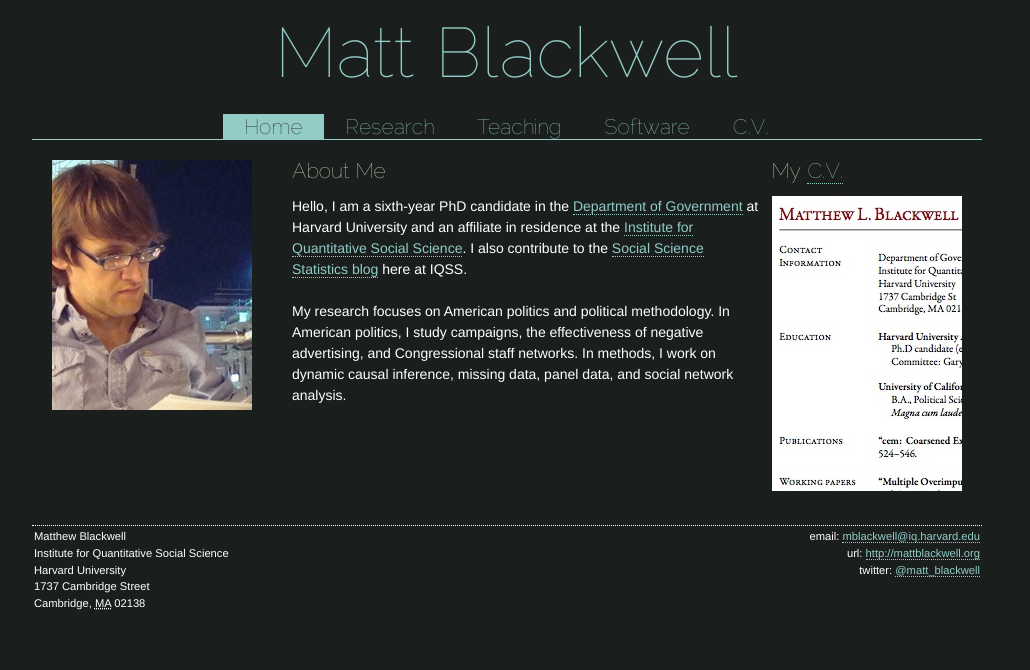
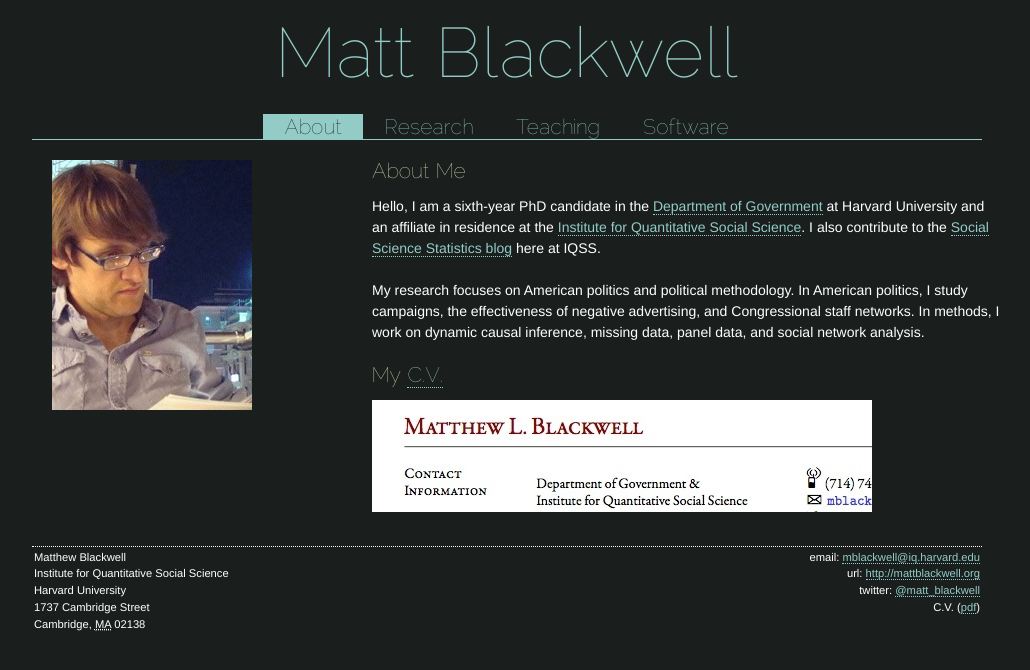
Before and after one commit to mattblackwell/mattblackwell.github.com, a Jekyll site: the page built from index.html, in a window 1280 px wide. Shown: the top 670 px of the page, without its empty margins (133-1163 px from the left). Built offline with Jekyll 4.4.1, drawn with Linux system fonts in a browser that asks for light colours; some web fonts are replaced.

Commit message:
moved CV to below bio

```diff
--- a/_layouts/default.html
+++ b/_layouts/default.html
@@ -7,6 +7,7 @@
 <head>
   <meta http-equiv="Content-Type" content="text/html;charset=utf-8"/>
   <title>Matthew Blackwell - {{page.title}}</title>
+  <link href='http://fonts.googleapis.com/css?family=Droid+Sans:400,700' rel='stylesheet' type='text/css'>
   <link rel="stylesheet" href="/css/blueprint/screen.css" type="text/css" media="screen, projection">
   <link rel="stylesheet" href="/css/blueprint/print.css" type="text/css" media="print">
   <!--[if lt IE 8]>
@@ -43,7 +44,7 @@
     <div id="navbar">
       <ul>
         <li{% if page.slug == "home" %} id="active"{% endif %}>
-          <a href="/index.html"{% if page.slug == "home" %} id="current"{% endif%}>Home</a></li><li{% if page.slug == "research" %} id="active"{% endif %}><a href="/research.html"{% if page.slug == "research" %} id="current"{% endif%}>Research</a></li><li{% if page.slug == "teaching" %} id="active"{% endif %}><a href="/teaching.html"{% if page.slug == "teaching" %} id="current"{% endif%}>Teaching</a></li><li{% if page.slug == "software" %} id="active"{% endif %}><a href="/software.html"{% if page.slug == "software" %} id="current"{% endif%}>Software</a></li><li><a href="/blackwell-cv.pdf">C.V.</a></li></ul></div>
+          <a href="/index.html"{% if page.slug == "home" %} id="current"{% endif%}>About</a></li><li{% if page.slug == "research" %} id="active"{% endif %}><a href="/research.html"{% if page.slug == "research" %} id="current"{% endif%}>Research</a></li><li{% if page.slug == "teaching" %} id="active"{% endif %}><a href="/teaching.html"{% if page.slug == "teaching" %} id="current"{% endif%}>Teaching</a></li><li{% if page.slug == "software" %} id="active"{% endif %}><a href="/software.html"{% if page.slug == "software" %} id="current"{% endif%}>Software</a></li></ul></div>
   </div>
 
 <div id="content" class="span-24">
@@ -63,6 +64,9 @@
 <div>
 twitter: <a href="http://www.twitter.com/matt_blackwell/">@matt_blackwell</a>
 </div>
+<div>
+C.V. (<a href="/blackwell-cv.pdf">pdf</a>)
+</div>
   </div>
   <div class="vcard">
     <div class="fn">Matthew Blackwell</div>
--- a/index.html
+++ b/index.html
@@ -3,11 +3,10 @@
 title: Home
 slug: home
 ---
-<div class="span-6">
-
-<img src="images/matt-istanbul.jpg" alt="Me, in Istanbul, Turkey"/>
+<div class="span-8">
+  <img src="images/matt-istanbul.jpg" alt="Me, in Istanbul, Turkey"/>
 </div>
-<div class="span-12">
+<div class="span-16 last">
 <h3>About Me</h3>
 <p>
 Hello, I am a sixth-year PhD candidate in the <a href="http://www.gov.harvard.edu/">Department of Government</a> at
@@ -24,7 +23,7 @@
 networks. In methods, I work on dynamic causal inference, missing
 data, panel data, and social network analysis.
 </p>
-</div><div class="span-6 last">
+
 <h3>My <a href="/blackwell-cv.pdf">C.V.</a></h3>
-<a href="/blackwell-cv.pdf"><img src="images/cv.jpg" alt="My C.V." /></a>
+<p><a href="/blackwell-cv.pdf"><img src="/images/cv.jpg"></a></p>
 </div>
```
Also changed, not shown: images/cv.jpg.
